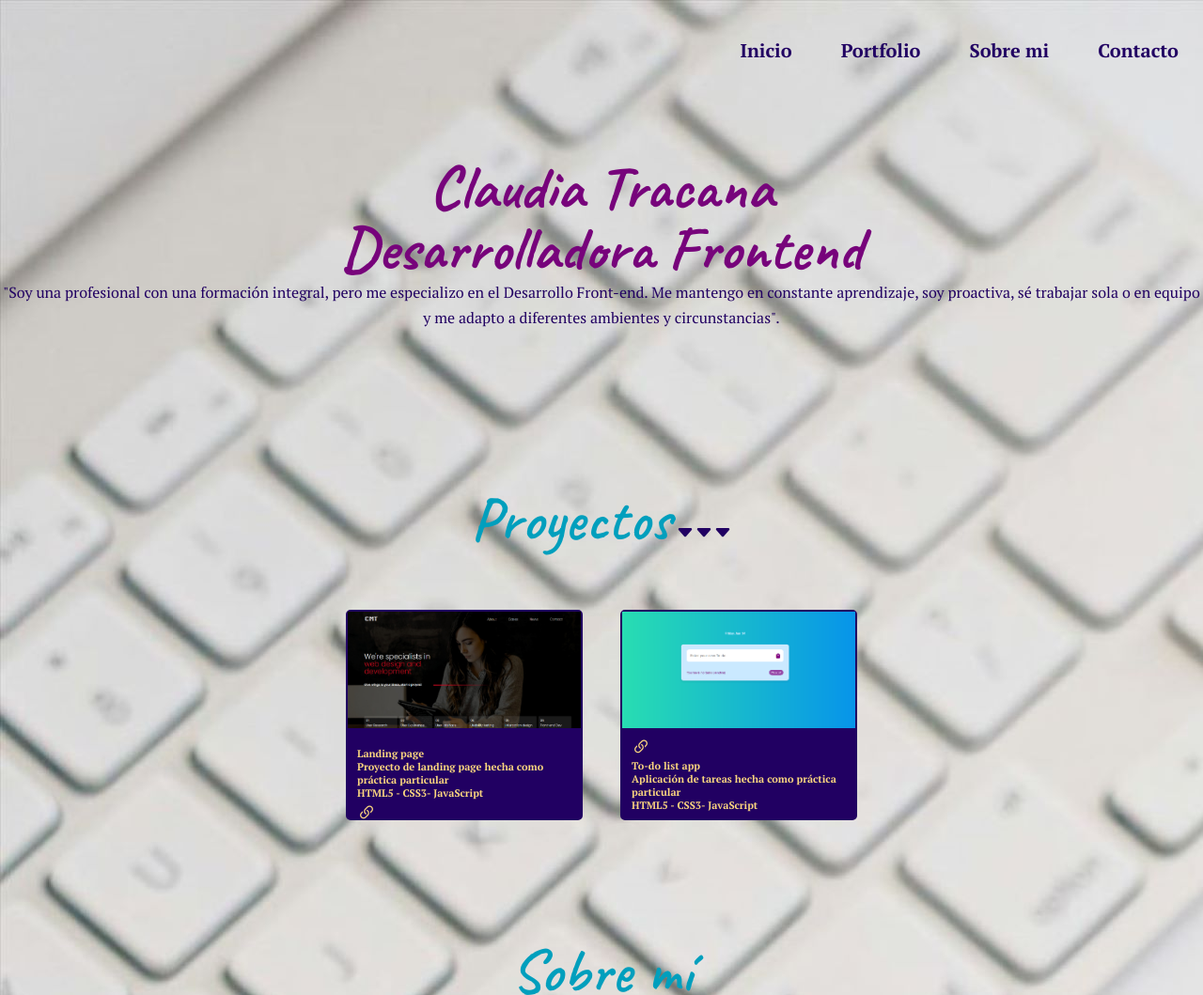
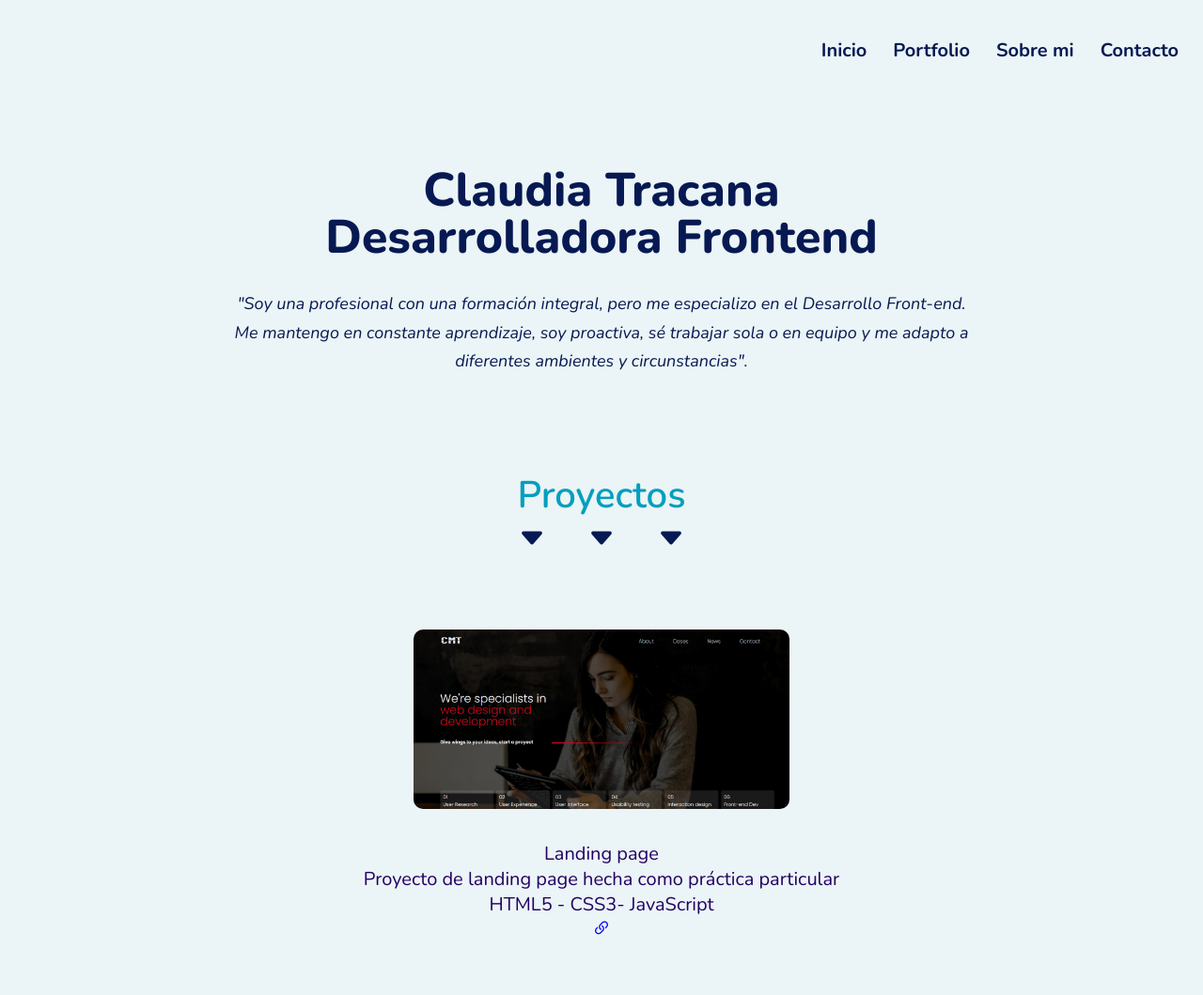
Before and after one commit to clau-devSpace/cv, a plain HTML site: page index.html in a window 1280 px wide. Shown: the top 1059 px of the page at 94% size. Drawn offline with nearby package versions, Linux system fonts and the light colour scheme.

Commit message:
Update estilos.css

```diff
--- a/css/estilos.css
+++ b/css/estilos.css
@@ -1,33 +1,18 @@
-
-
-
-
-@import url('https://fonts.googleapis.com/css2?family=IBM+Plex+Sans:ital,wght@0,100;0,200;0,300;0,400;0,500;0,600;0,700;1,100;1,200;1,300;1,400;1,500;1,600;1,700&family=Outfit:wght@100..900&family=Oxygen:wght@300;400;700&family=Silkscreen:wght@400;700&display=swap');
-
-@import url('https://fonts.googleapis.com/css2?family=PT+Serif:ital,wght@0,400;0,700;1,400;1,700&display=swap');
-
-@import url('https://fonts.googleapis.com/css2?family=Open+Sans:ital,wght@0,300..800;1,300..800&display=swap');
-
-@import url('https://fonts.googleapis.com/css2?family=Caveat:wght@400..700&family=Open+Sans:ital,wght@0,300..800;1,300..800&family=Pacifico&display=swap');
-
+  @import url('https://fonts.googleapis.com/css2?family=Nunito:ital,wght@0,200..1000;1,200..1000&display=swap');
 
 
 *{
     margin: 0;
     padding: 0;
     box-sizing: border-box;
+    background-color: #EBF4F6;
 
 }
 
 
 body {
-    color: #210062;
-    font-family: "PT Serif", serif;
-    font-weight: 700;
-    background-image: url("../imagenes/marissa-grootes-YwPNWDNZHkg-unsplash.jpg");
-    background-repeat: no-repeat;
-    background-clip: padding-box;
-
+    color: #071952;
+    font-family: "Nunito", serif;
 
 }
 
@@ -45,7 +30,7 @@ body {
 .nav-menu{
     display: flex;
     list-style: none;
-    gap: 2rem;
+    gap: 8px;
 
 }
 
@@ -54,14 +39,18 @@ body {
     line-height: 60px;
     border-radius: 8px;
     padding: 8px 10px;
-    font-family: "PT Serif", serif;
+    font-family: "Nunito", sans-serif;
     font-weight: 700;
 
 }
 
 .nav-link{
     text-decoration: none;
-    color: #210062;
+    color: #071952;
+}
+
+.nav-link:hover{
+    color: #071952;
 }
 
 
@@ -83,46 +72,34 @@ body {
 
 .introduccion{
 
-    padding-top: 60px;
+    padding-top: 70px;
+
 }
 
 
 .presentacion p{
-  color: #77037B;
-  font-size: 65px;
-  font-family: "Caveat", cursive;
-  font-weight: 700;
+  color: #071952;
+  font-size: 50px;
+  font-weight: 800;
   line-height: 1;
 
 }
 
 
 
-
 h1, h2{
     color: #009FBD;
-    font-family: "Caveat", cursive;
     font-weight: 600;
-    font-size: 65px;
-    display: inline-block;
+    font-size: 40px;
 
 
 }
 
-h1{
-    padding-top: 60px;
-    padding-bottom: 35px;
 
-}
-
-
-
-
-.imagen img{
-    width: 180px;
-    height: auto;
-    border-radius: 130px;
-    margin-top: 35px;
+.arrow{
+    font-size: 30px;
+    padding-left: 22px;
+    padding-right: 22px;
 
 }
 
@@ -141,12 +118,6 @@ h1{
 
 }
 
-.portfolio2{
-    display: flex;
-    align-items: center;
-    justify-content: center;
-
-}
 
 
 .sobre-mi{
@@ -164,16 +135,25 @@ h1{
 
 }
 
-.perfil{
+.perfil p{
+    margin: 0 auto;
+    text-align: center;
+    display: inline-block;
+    max-width: 800px;
     font-weight: 300;
+    font-size: 18px;
+    font-style: italic;
+    padding-top: 30px;
+
 }
+
 
 .listas, .perfil{
     line-height: 1.7;
 }
 
 .curriculum{
-    margin-block-start: 90px;
+    margin-block-start: 75px;
 
 
 }
@@ -199,47 +179,39 @@ h4{
 }
 
 h3{
-    font-family: "PT Serif", serif;
     font-weight: 700;
 }
 
 .icono{
-    color: #F9E2AF;
+    color: #77037B;
     font-size: 50px;
     padding: 7px 14px;
-    border-radius: 50%;
-    background-color:  #77037B;
+
 }
 
 .icono2{
     font-size: 20px;
     font-weight: bold;
-    color: #FCD77F;
+
 }
 
 .proyectos{
-    margin: 20px;
-    background-color: #210062;
-    width: 252px;
-    height: 224px;
-    border: 2px solid #210062;
-    border-radius: 5px;
-
-
+    margin-block-start: 75px;
 }
 
 .proyectos img{
-    width: 248px;
-    height: 124px;
+    width: 400px;
+    height: auto;
+    border-radius: 10px;
 
 }
 
 .proyectos p{
-    font-size: 11px;
-    color: #FCD77F;
-    text-align: left;
-    padding-left: 10px;
-    padding-right: 10px;
+    font-size: 20px;
+    color: #210062;
+    vertical-align: top;
+    font-weight: 400;
+
 }
 
 .hidden{
@@ -345,8 +317,6 @@ h3{
 
         font-size: 40px;
 
-
-
     }
 
     h3{
```
